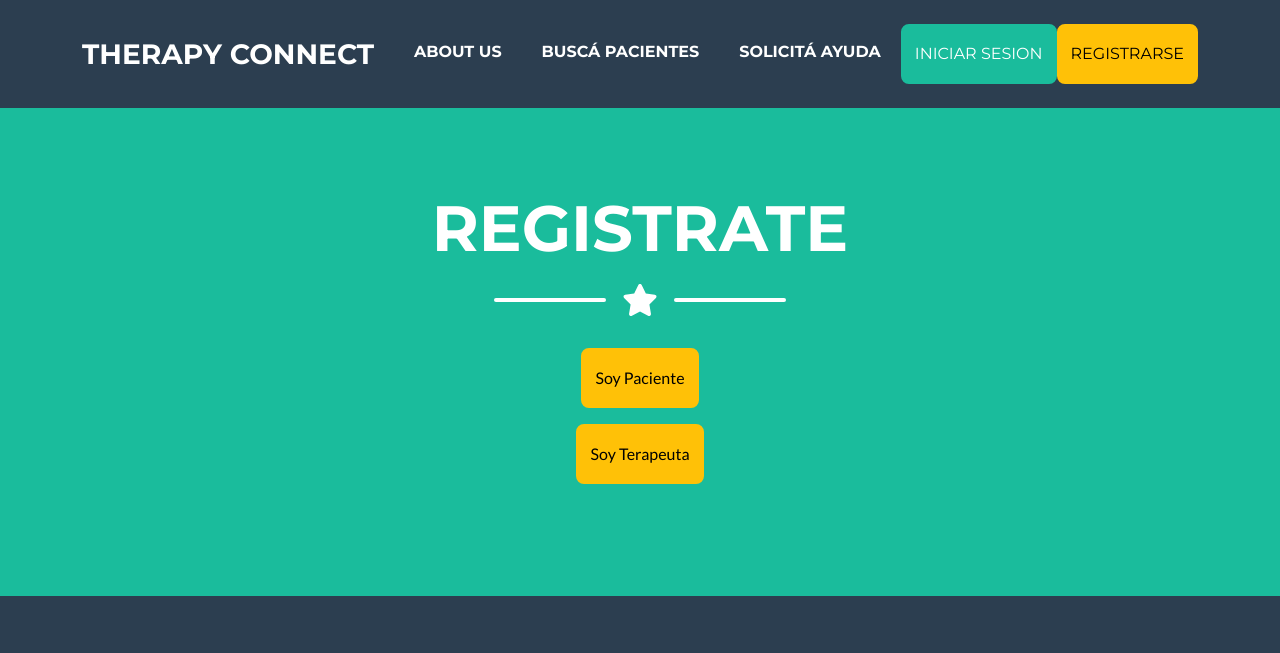
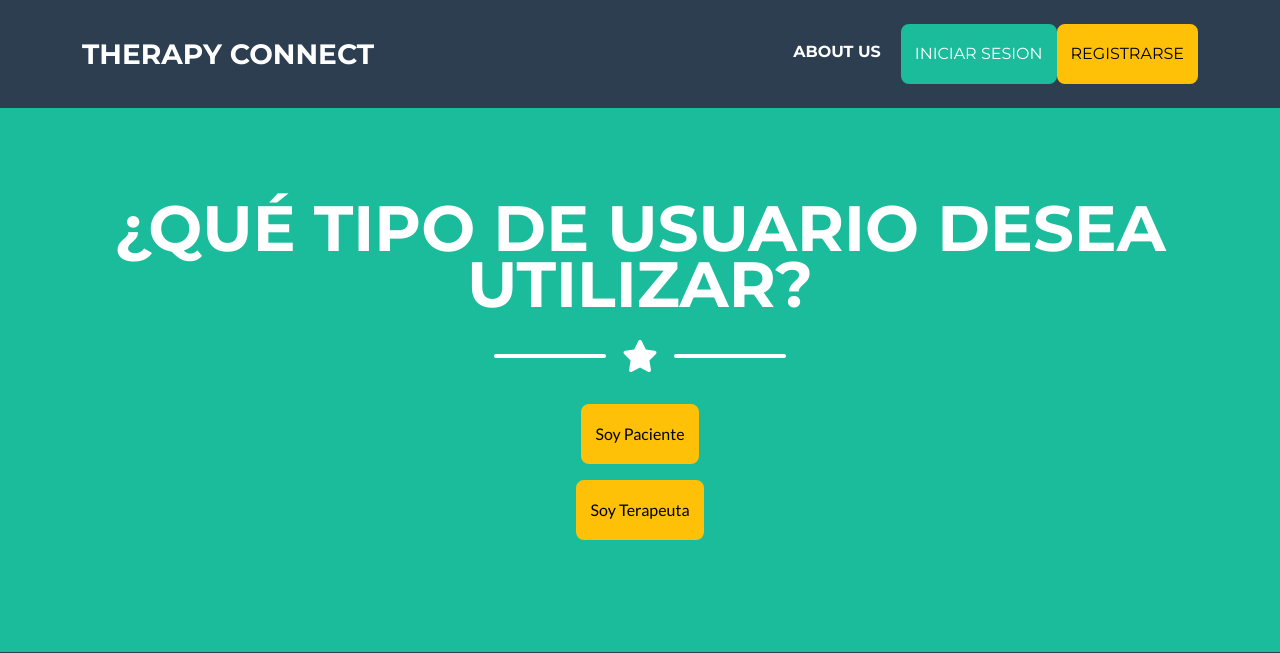
Before and after one commit to franlevin/TuPrimeraPagina-Lin-Levin, a Django app: page /register-menu/ in a window 1280 px wide. Shown: the top 653 px of the page. Run offline with Django 4.2, Linux system fonts and the light colour scheme; some libraries are stand-ins or nearby versions.

Commit message:
Requisitos actualizados

```diff
--- a/TherapyApp/templates/SharedTemplates/index.html
+++ b/TherapyApp/templates/SharedTemplates/index.html
@@ -34,8 +34,6 @@
                 <div class="collapse navbar-collapse" id="navbarResponsive">
                     <ul class="navbar-nav ms-auto">
                         <li class="nav-item mx-0 mx-lg-1"><a class="nav-link py-3 px-0 px-lg-3 rounded" href={% url "about" %}>About Us</a></li>
-                        <li class="nav-item mx-0 mx-lg-1"><a class="nav-link py-3 px-0 px-lg-3 rounded" href={% url "search-therapy-request" %}>Buscá pacientes</a></li>
-                        <li class="nav-item mx-0 mx-lg-1"><a class="nav-link py-3 px-0 px-lg-3 rounded" href={% url "list-therapy-request" %}>Solicitá ayuda</a></li>
                         {% if request.user.is_authenticated %}
                             {% if request.user.infoextra.avatar %}
                             <img src={{request.user.infoextra.avatar.url}} alt="" height="40px">
@@ -43,8 +41,10 @@
 
                             {% if request.user.infoextra.user_type %}
                                 {% if request.user.infoextra.user_type == 'Patient' %}
+                                    <li class="nav-item mx-0 mx-lg-1"><a class="nav-link py-3 px-0 px-lg-3 rounded" href={% url "list-therapy-request" %}>Solicitá ayuda</a></li>
                                     <a class="navbar-brand" href={% url "view_patient_profile" %}>{{request.user.username}}</a>
                                 {% else %}
+                                    <li class="nav-item mx-0 mx-lg-1"><a class="nav-link py-3 px-0 px-lg-3 rounded" href={% url "search-therapy-request" %}>Buscá pacientes</a></li>
                                     <a class="navbar-brand" href={% url "view_therapist_profile" %}>{{request.user.username}}</a>
                                 {% endif %}
                             {% else %}
--- a/TherapyUsers/templates/TherapyUsers/register_menu.html
+++ b/TherapyUsers/templates/TherapyUsers/register_menu.html
@@ -6,7 +6,7 @@ Comenzá registrándote!
 {% endblock page_title %}
 
 {% block masthead_title %}
-<h1 class="masthead-heading text-uppercase mb-0">Registrate</h1>
+<h1 class="masthead-heading text-uppercase mb-0">¿Qué tipo de usuario desea utilizar?</h1>
 {% endblock masthead_title %}
 
 {% block masthead_content %}
--- a/requirements.txt
+++ b/requirements.txt
@@ -1,5 +1,7 @@
 asgiref==3.7.2
 Django==4.2.5
+django-ckeditor==6.7.0
+django-js-asset==2.1.0
+Pillow==10.1.0
 sqlparse==0.4.4
-TuModeloDeClientes-Lin @ file:///C:/Users/Maru/Desktop/Programaci%C3%B3n/Entrega_CODERHOUSE/dist/TuModeloDeClientes%2BLin-1.0.tar.gz#sha256=cd0347b1f67bb64e0376d443a980ced273e690f3630d249f349f4f25b525ea92
 tzdata==2023.3
```
